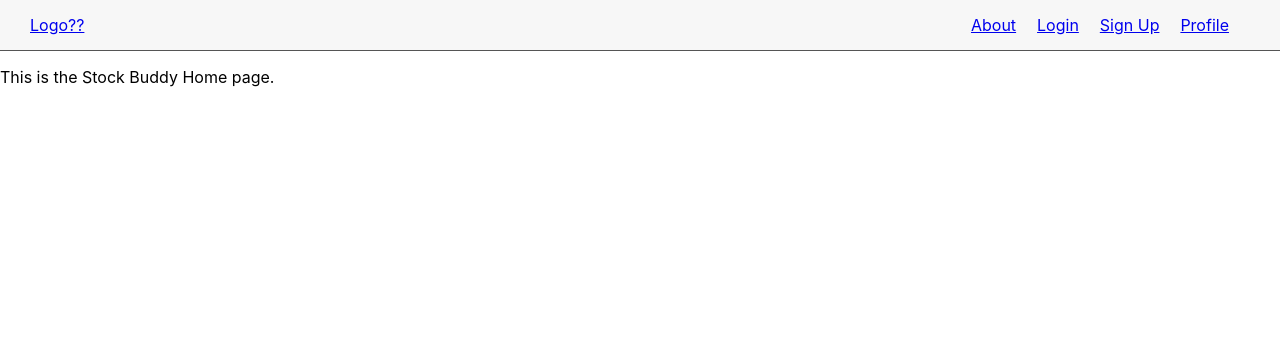
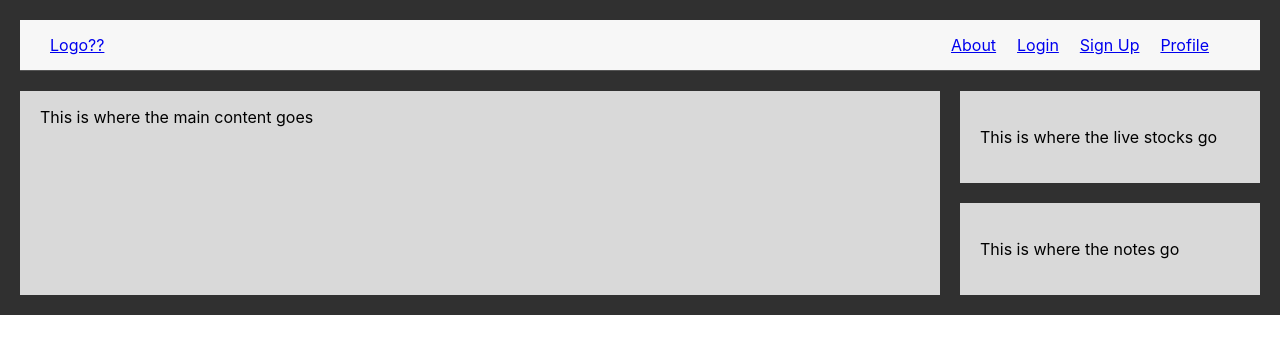
Before and after one commit to rileycleavenger/StockBuddy, a React (Create React App) app in the folder my-ai-stock-buddy/: page / in a window 1280 px wide. Shown: the top 354 px of the page. Built offline with nearby package versions, Linux system fonts and the light colour scheme.

Commit message:
Basic box formatting for the home page created

```diff
--- /dev/null
+++ b/my-ai-stock-buddy/src/pages/StockBuddyHomePage.module.css
@@ -0,0 +1,48 @@
+.body{
+    background: #303030;
+    justify-content: center;
+    padding: 20px;
+    box-sizing: border-box;
+}
+
+.content{
+    display: flex;
+    padding-top: 20px;
+}
+
+.main{
+    float: left;
+    width: 75%;
+    padding-left: 20px;
+    background-color: #d9d9d9;
+}
+
+.right{
+    float: left;
+    width: 25%;
+    padding-left: 20px;
+}
+
+.stocks{
+    background-color: #d9d9d9;
+    padding: 20px;
+}
+
+.notes{
+    background-color: #d9d9d9;
+    padding: 20px;
+    margin-top: 20px;
+}
+
+@media screen and (max-width: 800px) {
+    .content {
+      flex-direction: column;
+    }
+    .main, .right {
+      width: 100%;
+      padding: 20px 0;
+    }
+    .main {
+      margin-right: 0;
+    }
+}
--- a/my-ai-stock-buddy/src/pages/StockBuddyHomePage.tsx
+++ b/my-ai-stock-buddy/src/pages/StockBuddyHomePage.tsx
@@ -1,12 +1,36 @@
 import React from 'react';
 import Nav from '../components/Nav/Nav';
+import styles from './StockBuddyHomePage.module.css';
+
 
 const StockBuddyHomePage: React.FC = () => {
     return (
-      <>
+      <div className={styles.body}>
         <Nav />
-        <p>This is the Stock Buddy Home page.</p>
-      </>
+
+        <div className={styles.content}>
+
+          <div className={styles.main}>
+            <p>This is where the main content goes</p>
+          </div>
+
+
+          <div className={styles.right}>
+
+            <div className={styles.stocks}>
+              <p>This is where the live stocks go</p>
+            </div>
+
+            <div className={styles.notes}>
+              <p>This is where the notes go</p>
+            </div>
+
+          </div>
+
+
+        </div>
+
+      </div>
     );
 }
 
```
